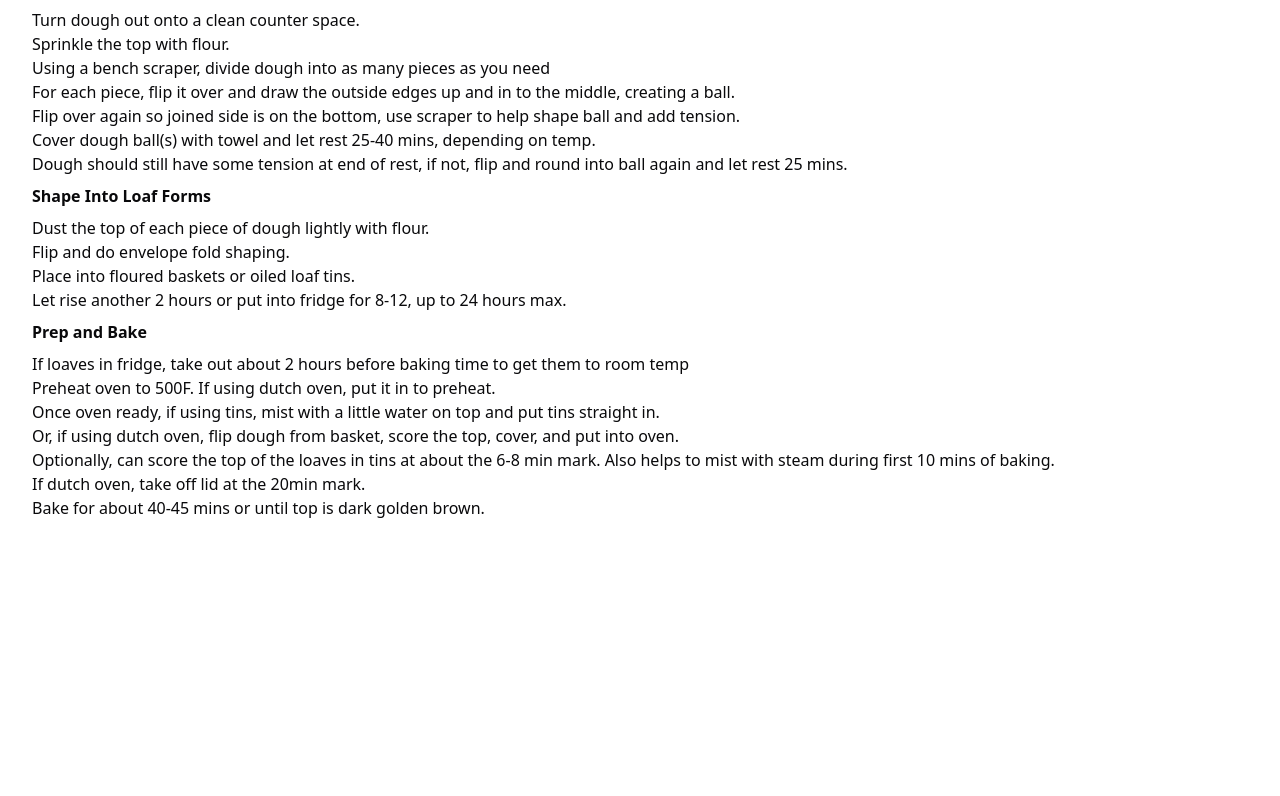
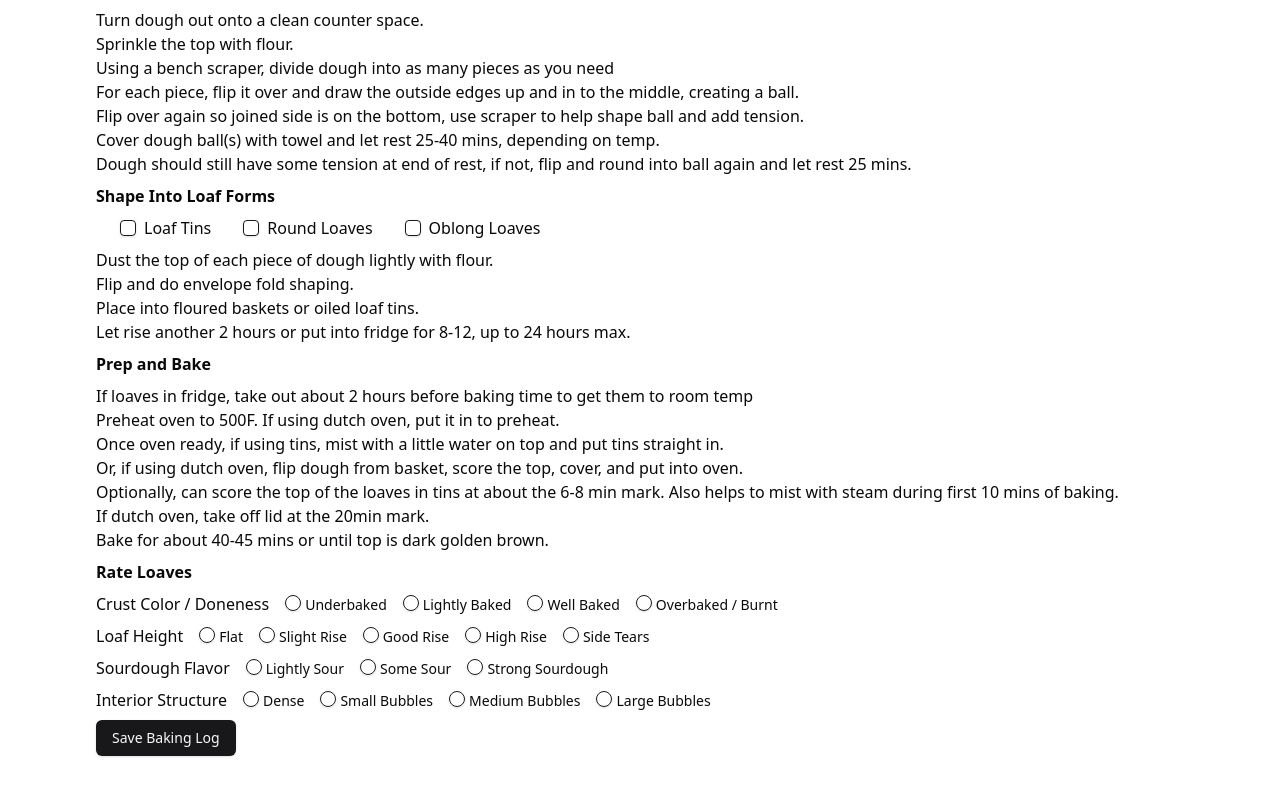
Before and after one commit to ck4adventure/bread_maker_vite, a React (Vite) app: page / in a window 1280 px wide. Shown: the part 1056-1852 px from the top of the page. Before the commit the page ends 1608 px from the top, so only its background shows below. Built offline with nearby package versions, Linux system fonts and the light colour scheme.

Commit message:
additonal controls

```diff
--- a/package.json
+++ b/package.json
@@ -11,7 +11,10 @@
   },
   "dependencies": {
     "@radix-ui/react-checkbox": "^1.1.3",
+    "@radix-ui/react-label": "^2.1.1",
+    "@radix-ui/react-radio-group": "^1.2.2",
     "@radix-ui/react-select": "^2.1.4",
+    "@radix-ui/react-slot": "^1.1.1",
     "@radix-ui/react-toggle": "^1.1.1",
     "@radix-ui/react-toggle-group": "^1.1.1",
     "class-variance-authority": "^0.7.1",
--- a/src/App.tsx
+++ b/src/App.tsx
@@ -11,6 +11,11 @@ import {
 	SelectTrigger,
 	SelectValue,
 } from "./components/ui/select";
+
+import { Label } from "@/components/ui/label"
+import { RadioGroup, RadioGroupItem } from "@/components/ui/radio-group"
+import { Button } from './components/ui/button';
+
 
 
 const unitTypes = ["kg"];
@@ -67,7 +72,7 @@ function App() {
 			<div id='headerbar' className='flex justify-center border-blue-100 p-4 bg-indigo-100'>
 				<h1 className='text-2xl'>Bread Maker App</h1>
 			</div>
-			<div id='main' className='p-8'>
+			<div id='main' className='p-8 mx-16'>
 				<div id='weight-inputs' className='my-4'>
 					<div className='my-2 font-bold'>How much bread to make?</div>
 					<div className='flex'>
@@ -166,7 +171,7 @@ function App() {
 							<Checkbox />
 							<p>Turn 6</p>
 						</div>
-												<div className='m-2 flex flex-col items-center'>
+						<div className='m-2 flex flex-col items-center'>
 							<Checkbox />
 							<p>Turn 7</p>
 						</div>
@@ -191,6 +196,17 @@ function App() {
 				</div>
 				<div id='shape-loaves'>
 					<div className='my-2 font-bold'>Shape Into Loaf Forms</div>
+					<div id='loaf-form-selector' className='flex m-2'>
+						<div className='flex items-center mx-4'>
+							<Checkbox className='mr-2' /><p>Loaf Tins</p>
+						</div>
+						<div className='flex items-center mx-4'>
+							<Checkbox className='mr-2' /><p>Round Loaves</p>
+						</div>
+						<div className='flex items-center mx-4'>
+							<Checkbox className='mr-2' /><p>Oblong Loaves</p>
+						</div>
+					</div>
 					<p>Dust the top of each piece of dough lightly with flour.</p>
 					<p>Flip and do envelope fold shaping.</p>
 					<p>Place into floured baskets or oiled loaf tins.</p>
@@ -206,6 +222,107 @@ function App() {
 					<p>If dutch oven, take off lid at the 20min mark.</p>
 					<p>Bake for about 40-45 mins or until top is dark golden brown.</p>
 				</div>
+				<div id='rate-loaves'>
+					<div className='my-2 font-bold'>Rate Loaves</div>
+
+					<div id='doneness-group' className='flex my-2'>
+						<div className='mr-4'>Crust Color / Doneness</div>
+						<RadioGroup className='flex'>
+							<div className='mr-2'>
+								<RadioGroupItem value="underbaked" className='mr-1' />
+								<Label>Underbaked</Label>
+							</div>
+							<div className='mr-2'>
+								<RadioGroupItem value="lightlybaked" className='mr-1' />
+								<Label>Lightly Baked</Label>
+							</div>
+							<div className='mr-2'>
+								<RadioGroupItem value="wellbaked" className='mr-1' />
+								<Label>Well Baked</Label>
+							</div>
+							<div className='mr-2'>
+								<RadioGroupItem value="overbaked" className='mr-1' />
+								<Label>Overbaked / Burnt</Label>
+							</div>
+
+						</RadioGroup>
+					</div>
+
+					<div id='height-group' className='flex my-2'>
+						<div className='mr-4'>Loaf Height</div>
+						<RadioGroup className='flex'>
+							<div className='mr-2'>
+								<RadioGroupItem value="flat" className='mr-1' />
+								<Label>Flat</Label>
+							</div>
+							<div className='mr-2'>
+								<RadioGroupItem value="slightrise" className='mr-1' />
+								<Label>Slight Rise</Label>
+							</div>
+							<div className='mr-2'>
+								<RadioGroupItem value="goodrise" className='mr-1' />
+								<Label>Good Rise</Label>
+							</div>
+							<div className='mr-2'>
+								<RadioGroupItem value="highrise" className='mr-1' />
+								<Label>High Rise</Label>
+							</div>
+							<div className='mr-2'>
+								<RadioGroupItem value="tornrise" className='mr-1' />
+								<Label>Side Tears</Label>
+							</div>
+
+						</RadioGroup>
+					</div>
+
+					<div id='flavor-group' className='flex my-2'>
+						<div className='mr-4'>Sourdough Flavor</div>
+						<RadioGroup className='flex'>
+							<div className='mr-2'>
+								<RadioGroupItem value="light" className='mr-1' />
+								<Label>Lightly Sour</Label>
+							</div>
+							<div className='mr-2'>
+								<RadioGroupItem value="average" className='mr-1' />
+								<Label>Some Sour</Label>
+							</div>
+							<div className='mr-2'>
+								<RadioGroupItem value="strong" className='mr-1' />
+								<Label>Strong Sourdough</Label>
+							</div>
+
+						</RadioGroup>
+					</div>
+
+					<div id='structure-group' className='flex my-2'>
+						<div className='mr-4'>Interior Structure</div>
+						<RadioGroup className='flex'>
+							<div className='mr-2'>
+								<RadioGroupItem value="dense" className='mr-1' />
+								<Label>Dense</Label>
+							</div>
+							<div className='mr-2'>
+								<RadioGroupItem value="small" className='mr-1' />
+								<Label>Small Bubbles</Label>
+							</div>
+							<div className='mr-2'>
+								<RadioGroupItem value="good" className='mr-1' />
+								<Label>Medium Bubbles</Label>
+							</div>
+							<div className='mr-2'>
+								<RadioGroupItem value="airy" className='mr-1' />
+								<Label>Large Bubbles</Label>
+							</div>
+						</RadioGroup>
+
+					</div>
+											<div className='my-2'>
+							<Button>Save Baking Log</Button>
+						</div>
+
+				</div>
+
+
 			</div>
 
 		</>
--- /dev/null
+++ b/src/components/ui/button.tsx
@@ -0,0 +1,57 @@
+import * as React from "react"
+import { Slot } from "@radix-ui/react-slot"
+import { cva, type VariantProps } from "class-variance-authority"
+
+import { cn } from "@/lib/utils"
+
+const buttonVariants = cva(
+  "inline-flex items-center justify-center gap-2 whitespace-nowrap rounded-md text-sm font-medium transition-colors focus-visible:outline-none focus-visible:ring-1 focus-visible:ring-ring disabled:pointer-events-none disabled:opacity-50 [&_svg]:pointer-events-none [&_svg]:size-4 [&_svg]:shrink-0",
+  {
+    variants: {
+      variant: {
+        default:
+          "bg-primary text-primary-foreground shadow hover:bg-primary/90",
+        destructive:
+          "bg-destructive text-destructive-foreground shadow-sm hover:bg-destructive/90",
+        outline:
+          "border border-input bg-background shadow-sm hover:bg-accent hover:text-accent-foreground",
+        secondary:
+          "bg-secondary text-secondary-foreground shadow-sm hover:bg-secondary/80",
+        ghost: "hover:bg-accent hover:text-accent-foreground",
+        link: "text-primary underline-offset-4 hover:underline",
+      },
+      size: {
+        default: "h-9 px-4 py-2",
+        sm: "h-8 rounded-md px-3 text-xs",
+        lg: "h-10 rounded-md px-8",
+        icon: "h-9 w-9",
+      },
+    },
+    defaultVariants: {
+      variant: "default",
+      size: "default",
+    },
+  }
+)
+
+export interface ButtonProps
+  extends React.ButtonHTMLAttributes<HTMLButtonElement>,
+    VariantProps<typeof buttonVariants> {
+  asChild?: boolean
+}
+
+const Button = React.forwardRef<HTMLButtonElement, ButtonProps>(
+  ({ className, variant, size, asChild = false, ...props }, ref) => {
+    const Comp = asChild ? Slot : "button"
+    return (
+      <Comp
+        className={cn(buttonVariants({ variant, size, className }))}
+        ref={ref}
+        {...props}
+      />
+    )
+  }
+)
+Button.displayName = "Button"
+
+export { Button, buttonVariants }
--- /dev/null
+++ b/src/components/ui/label.tsx
@@ -0,0 +1,24 @@
+import * as React from "react"
+import * as LabelPrimitive from "@radix-ui/react-label"
+import { cva, type VariantProps } from "class-variance-authority"
+
+import { cn } from "@/lib/utils"
+
+const labelVariants = cva(
+  "text-sm font-medium leading-none peer-disabled:cursor-not-allowed peer-disabled:opacity-70"
+)
+
+const Label = React.forwardRef<
+  React.ElementRef<typeof LabelPrimitive.Root>,
+  React.ComponentPropsWithoutRef<typeof LabelPrimitive.Root> &
+    VariantProps<typeof labelVariants>
+>(({ className, ...props }, ref) => (
+  <LabelPrimitive.Root
+    ref={ref}
+    className={cn(labelVariants(), className)}
+    {...props}
+  />
+))
+Label.displayName = LabelPrimitive.Root.displayName
+
+export { Label }
--- /dev/null
+++ b/src/components/ui/radio-group.tsx
@@ -0,0 +1,42 @@
+import * as React from "react"
+import * as RadioGroupPrimitive from "@radix-ui/react-radio-group"
+import { Circle } from "lucide-react"
+
+import { cn } from "@/lib/utils"
+
+const RadioGroup = React.forwardRef<
+  React.ElementRef<typeof RadioGroupPrimitive.Root>,
+  React.ComponentPropsWithoutRef<typeof RadioGroupPrimitive.Root>
+>(({ className, ...props }, ref) => {
+  return (
+    <RadioGroupPrimitive.Root
+      className={cn("grid gap-2", className)}
+      {...props}
+      ref={ref}
+    />
+  )
+})
+RadioGroup.displayName = RadioGroupPrimitive.Root.displayName
+
+const RadioGroupItem = React.forwardRef<
+  React.ElementRef<typeof RadioGroupPrimitive.Item>,
+  React.ComponentPropsWithoutRef<typeof RadioGroupPrimitive.Item>
+>(({ className, ...props }, ref) => {
+  return (
+    <RadioGroupPrimitive.Item
+      ref={ref}
+      className={cn(
+        "aspect-square h-4 w-4 rounded-full border border-primary text-primary shadow focus:outline-none focus-visible:ring-1 focus-visible:ring-ring disabled:cursor-not-allowed disabled:opacity-50",
+        className
+      )}
+      {...props}
+    >
+      <RadioGroupPrimitive.Indicator className="flex items-center justify-center">
+        <Circle className="h-3.5 w-3.5 fill-primary" />
+      </RadioGroupPrimitive.Indicator>
+    </RadioGroupPrimitive.Item>
+  )
+})
+RadioGroupItem.displayName = RadioGroupPrimitive.Item.displayName
+
+export { RadioGroup, RadioGroupItem }
```
Also changed, not shown: 1 other file (tests, documents, lock files or other folders).
